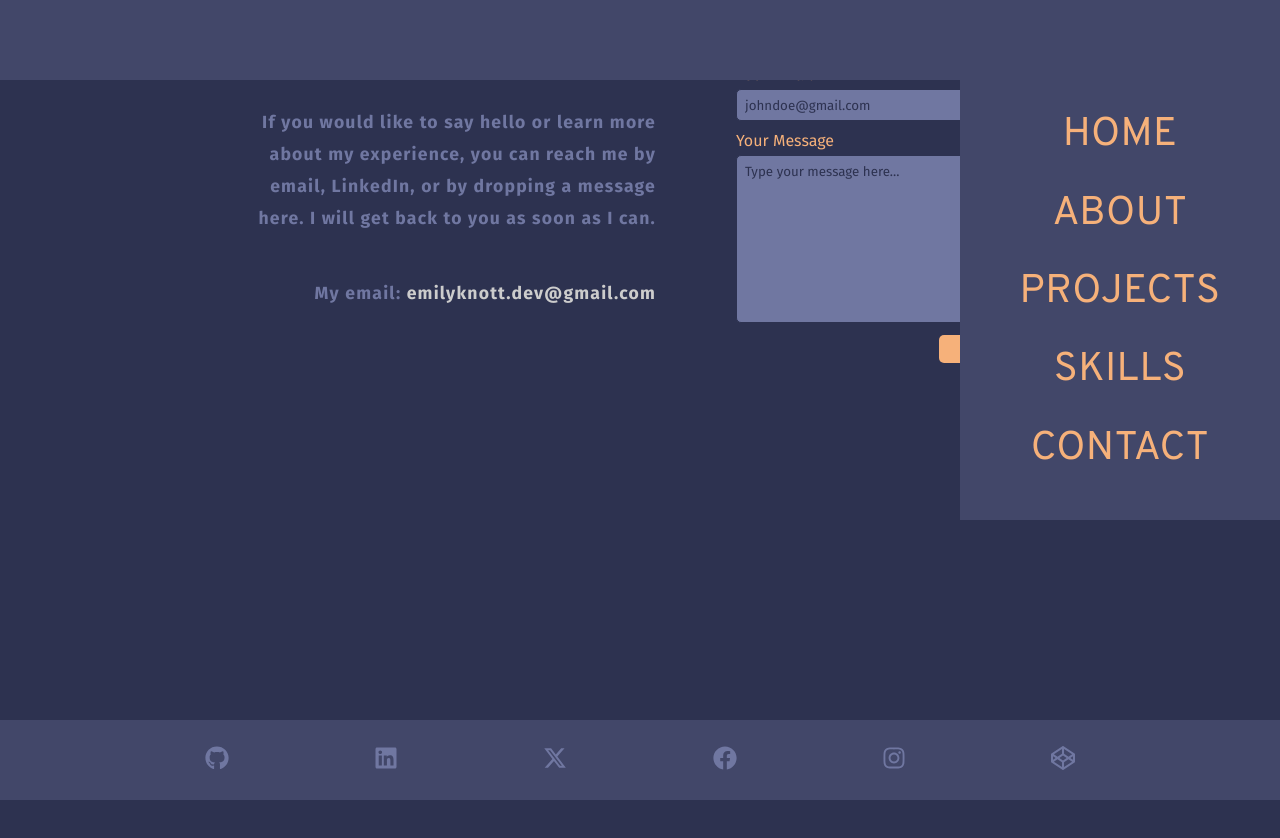
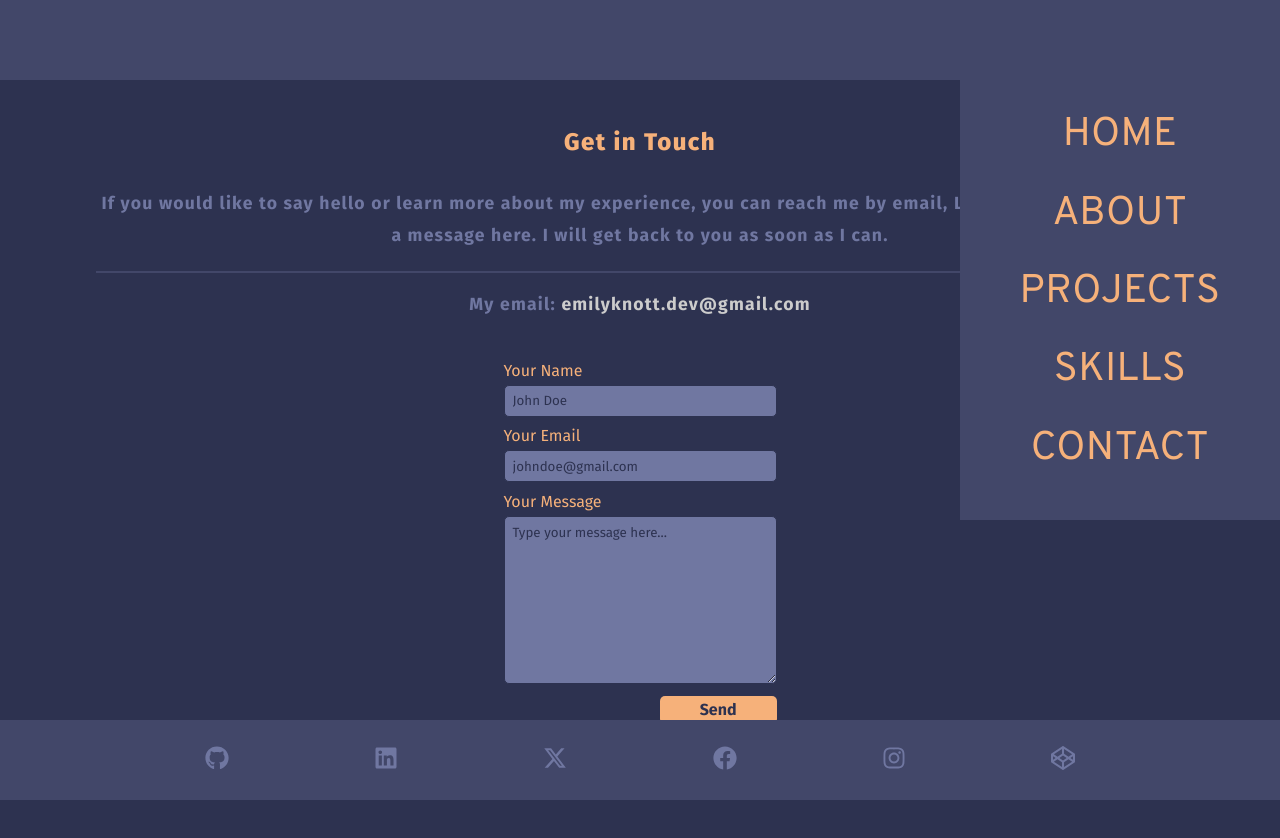
Before and after one commit to eaknott/personal-portfolio, a React (Create React App) app: page /contact in a window 1280 px wide. Shown: the top 838 px of the page. Before the commit the page ends 800 px from the top, so only its background shows below. Built offline with nearby package versions, Linux system fonts and the light colour scheme.

Commit message:
Smallest screens layout done

```diff
--- a/src/index.css
+++ b/src/index.css
@@ -344,34 +344,35 @@ swiper-slide {
 
 .contact {
   display: flex;
-  flex-direction: row;
+  flex-direction: column;
   justify-content: center;
   align-items: center;
-  column-gap: 5rem;
+  padding: 8rem 0;
 }
 
 .contact-text {
-  text-align: right;
+  text-align: center;
+  max-width: 85vw;
 }
 
 .contact h1 {
-  text-align: right;
   color: var(--light);
-  margin: 0 auto 2.5rem 2rem;
   letter-spacing: 0.09rem;
-  font-size: 2rem;
+  margin-bottom: 2rem;
+  font-weight: 800;
 }
 
 .contact p {
-  width: 20vw;
-  min-width: 25rem;
   font-size: 1.1rem;
   line-height: 2rem;
   color: var(--tertiary);
   font-weight: bold;
   letter-spacing: 0.075rem;
-  margin: 0 auto 1.5rem 2rem;
-  text-align: right;
+}
+
+.contact-text p:last-of-type {
+  border-top: 2px solid var(--secondary);
+  padding-top: 1rem;
 }
 
 .contact-email {
@@ -381,6 +382,7 @@ swiper-slide {
 form {
   display: flex;
   flex-direction: column;
+  margin-top: 2.5rem;
 }
 
 .form-group {
@@ -393,7 +395,6 @@ form {
 }
 
 input, textarea {
-  width: 20rem;
   border-radius: 5px;
   padding: 0 0.5rem;
   background-color: var(--tertiary);
```
